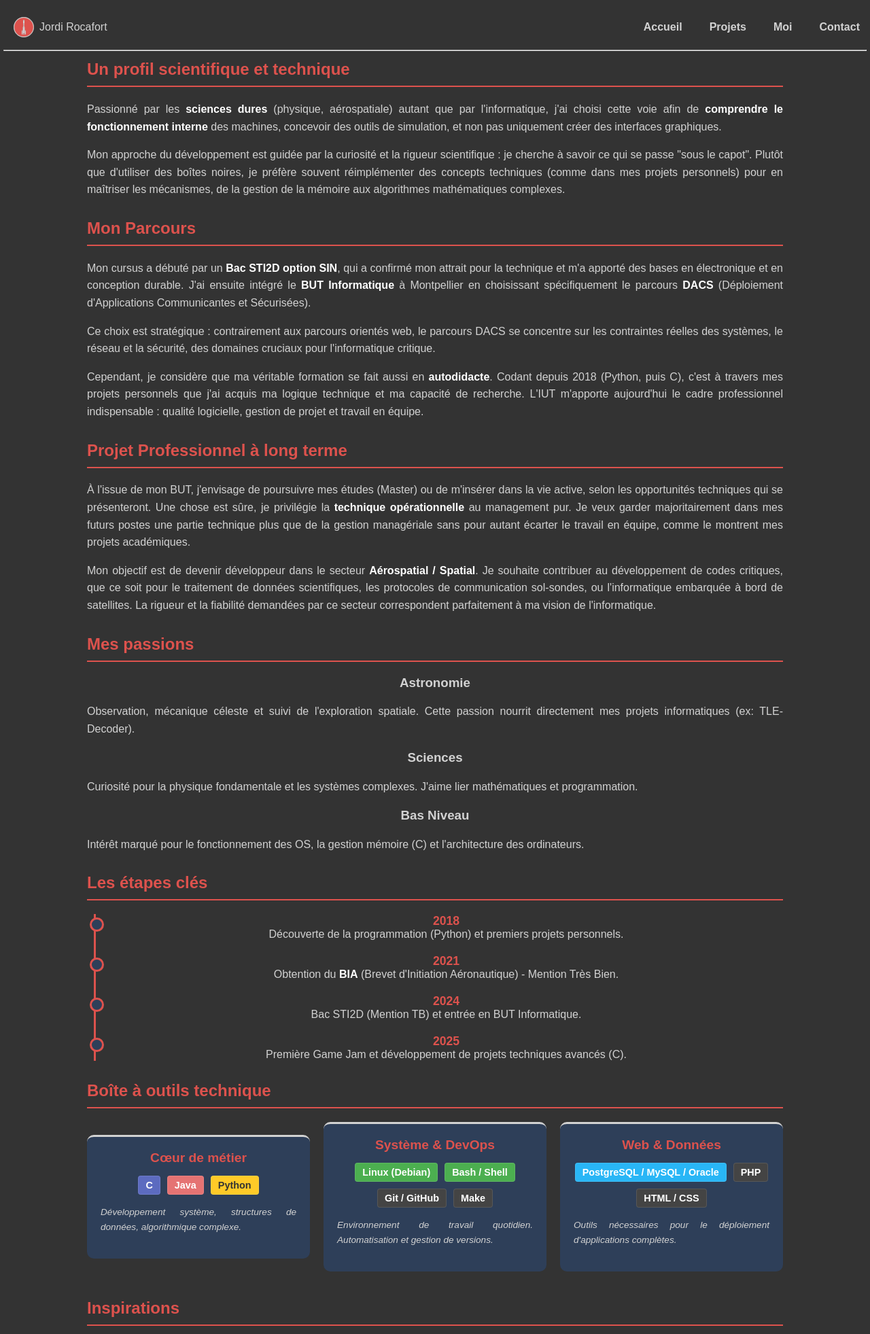
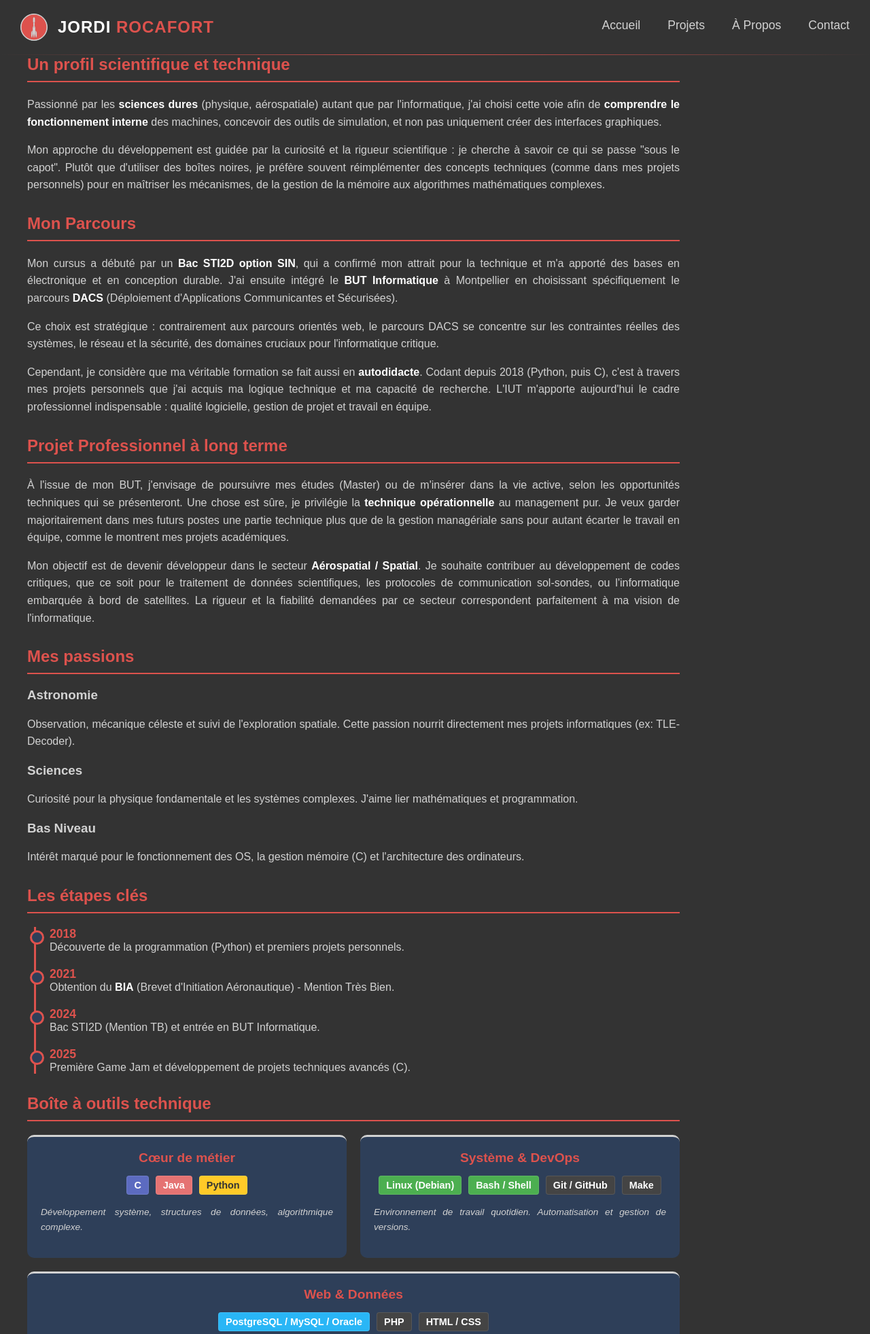
Before and after one commit to Jordi-R66/Portfolio, a PHP site: page /moi.php in a window 1280 px wide. Shown: the top 1963 px of the page at 68% size. Run offline with PHP 8.4, Linux system fonts and the light colour scheme.

Commit message:
Correction de bugs d'affichages et ajout du responsive sur le header

```diff
--- a/site/backend/html/header.html
+++ b/site/backend/html/header.html
@@ -1,35 +1,26 @@
-<div id="header_div">
-	<header>
-		<div id="encart_div">
-			<img src="img/favicon.svg">
-			<p>Jordi Rocafort</p>
+<header>
+	<nav class="navbar">
+		<div class="brand">
+			<a href="index.php">
+				<img src="img/favicon.svg" alt="Logo" class="nav-logo">
+				<span class="brand-text">Jordi <span class="highlight">Rocafort</span></span>
+			</a>
 		</div>
 
-		<nav class="navmenu">
-			<ul class="navmenu_ul">
-				<li class="navmenu_li">
-					<a href="index.php" class="Accueil_link">
-						Accueil
-					</a>
-				</li>
-				<li class="navmenu_li">
-					<a href="projets.php" class="Projets_link">
-						Projets
-					</a>
-				</li>
-				<li class="navmenu_li">
-					<a href="moi.php" class="Apropos_link">
-						Moi
-					</a>
-				</li>
-				<li class="navmenu_li">
-					<a href="contact.php" class="Contact_link">
-						Contact
-					</a>
-				</li>
-			</ul>
-		</nav>
-	</header>
+		<input type="checkbox" id="menu-toggle">
+		<label for="menu-toggle" class="burger-icon">
+			<span></span>
+			<span></span>
+			<span></span>
+		</label>
 
-	<hr>
-</div>
+		<ul class="nav-links">
+			<li><a href="index.php">Accueil</a></li>
+			<li><a href="projets.php">Projets</a></li>
+			<li><a href="moi.php">À Propos</a></li>
+			<li class="last-item"><a href="contact.php">Contact</a></li>
+		</ul>
+	</nav>
+
+	<hr class="header-separator">
+</header>
--- a/site/css/common.css
+++ b/site/css/common.css
@@ -1,29 +1,27 @@
 @import url("variables.css");
 @import url("nav.css");
+
+/* --- RESET & BASES --- */
+body,
+html {
+	margin: 0;
+	padding: 0;
+	width: 100%;
+	overflow-x: hidden;
+	/* Empêche le scroll horizontal accidentel */
+}
 
 body {
 	font-family: sans-serif;
 	background-color: var(--dark-grey);
 	color: var(--light-grey);
-}
-
-html, body {
-	min-height: 100vh;
-	margin: 0;
-}
-
-body {
 	display: flex;
 	flex-direction: column;
 	min-height: 100vh;
+	/* Permet au footer de rester en bas si la page est vide */
 }
 
-header, footer {
-	display: flex;
-	align-items: center;
-	width: 100%;
-}
-
+/* --- LIENS GLOBAUX --- */
 a {
 	color: white;
 	text-decoration: none;
@@ -40,29 +38,37 @@ a.lien:hover {
 	color: var(--red);
 }
 
+/* --- LAYOUT PRINCIPAL --- */
 main {
-	margin: auto;
+	margin: 0 auto;
+	/* Centrage horizontal propre */
 	flex: 1 0 auto;
-
-	width: fit-content;
-	/*height: 100%;*/
+	/* Pousse le footer vers le bas */
+	width: 100%;
+	max-width: 1200px;
+	/* Limite la largeur du contenu principal */
+	display: flex;
+	flex-direction: column;
+	/* Suppression du width: fit-content qui casse le centrage sur certains navigateurs */
 }
 
-main div {
-	text-align: center;
-	margin: auto;
+/* --- HEADER & FOOTER (Nettoyage) --- */
+
+/* On ne touche plus au HEADER ici, c'est nav.css qui gère tout. */
+/* Seul le footer garde son comportement flex centré */
+footer {
+	display: flex;
+	justify-content: center;
+	align-items: center;
+	width: 100%;
+	padding: 20px 0;
+	flex-shrink: 0;
 }
 
-#header_div {
-	margin-top: 10px;
-}
+/* Suppression complète des règles #header_div qui créaient l'offset et les marges blanches */
 
 #footer_div {
-	flex-shrink: 0;
 	margin-top: 20px;
-}
-
-#header_div, #footer_div {
 	text-align: center;
 	padding: 5px;
 }
@@ -75,12 +81,6 @@ main div {
 	gap: 8px;
 }
 
-footer {
-	display: flex;
-	justify-content: center;
-	align-items: center;
-}
-
 #encart_div img {
 	width: 30px;
 	height: auto;
--- a/site/css/nav.css
+++ b/site/css/nav.css
@@ -1,37 +1,215 @@
-@import "variables.css";
+@import url("variables.css");
 
-.navmenu {
-	display: flex;
-	flex-grow: 1;
-	justify-content: flex-end;
-	font-family: sans-serif;
+/* --- HEADER GLOBAL --- */
+header {
+	width: 100%;
+	background-color: var(--dark-grey);
+	position: relative;
+	z-index: 1000;
+	top: 0;
+	left: 0;
 }
 
-.navmenu ul {
-	list-style-type: none;
+/* La barre flex container */
+.navbar {
+	display: flex;
+	justify-content: space-between;
+	/* Logo Gauche / Menu Droite */
+	align-items: center;
+	width: 100%;
+	height: 80px;
+	padding: 0 30px;
+	/* Marges internes fixes plutôt que % pour éviter le centrage flou */
+	box-sizing: border-box;
+}
+
+/* --- LOGO & BRAND --- */
+.brand a {
+	display: flex;
+	align-items: center;
+	gap: 15px;
+	/* Espace entre logo et texte */
+	text-decoration: none;
+	color: white;
+}
+
+.nav-logo {
+	height: 40px;
+	/* Taille fixe pour le logo */
+	width: auto;
+}
+
+.brand-text {
+	font-size: 1.5rem;
+	font-weight: bold;
+	text-transform: uppercase;
+	letter-spacing: 1px;
+}
+
+.brand .highlight {
+	color: var(--red);
+}
+
+/* --- LE MENU (PC) --- */
+.nav-links {
+	display: flex;
+	gap: 40px;
+	/* Espacement plus large entre les liens */
+	list-style: none;
 	margin: 0;
 	padding: 0;
-	display: flex;
+	align-items: center;
 }
 
-.navmenu li {
-	margin-right: 20px;
-	text-align: center;
+.nav-links li a {
+	color: var(--light-grey);
+	text-decoration: none;
+	font-size: 1.1rem;
+	font-weight: 500;
+	position: relative;
+	padding-bottom: 5px;
+	/* Espace pour le trait */
+	display: inline-block;
+	/* Important pour le ::after */
 }
 
-.navmenu li:last-child {
-	margin-right: 0;
+/* Soulignement au survol (Animation) */
+.nav-links li a::after {
+	content: '';
+	position: absolute;
+	width: 0;
+	height: 2px;
+	bottom: 0;
+	left: 0;
+	background-color: var(--red);
+	transition: width 0.3s ease-in-out;
+	/* Animation fluide */
 }
 
-.navmenu a {
-	color: var(--light-grey);
-	text-decoration: none;
-	font-weight: bold;
-	text-align: center;
-	padding: 10px;
+.nav-links li a:hover {
+	color: white;
 }
 
-.navmenu a:hover {
-	transition: 0.5s;
-	color: var(--red);
+.nav-links li a:hover::after {
+	width: 100%;
+	/* Le trait s'étend sur toute la largeur */
 }
+
+/* --- BURGER ICON (Caché sur PC) --- */
+.burger-icon {
+	display: none;
+	flex-direction: column;
+	justify-content: space-between;
+	width: 30px;
+	height: 21px;
+	cursor: pointer;
+}
+
+.burger-icon span {
+	display: block;
+	height: 3px;
+	width: 100%;
+	background-color: white;
+	border-radius: 3px;
+	transition: all 0.3s ease;
+}
+
+#menu-toggle {
+	display: none;
+}
+
+.header-separator {
+	border: 0;
+	height: 1px;
+	background-image: linear-gradient(to right, rgba(0, 0, 0, 0), var(--red), rgba(0, 0, 0, 0));
+	margin: 0;
+	width: 100%;
+	display: block;
+	/* S'assure qu'il prend sa propre ligne */
+}
+
+/* =========================================
+   --- VERSION MOBILE (Tablette & Tel) ---
+   ========================================= */
+
+@media screen and (max-width: 768px) {
+
+	.navbar {
+		height: 60px;
+		padding: 0 20px;
+	}
+
+	.nav-logo {
+		height: 35px;
+		/* Logo un peu plus petit sur mobile */
+	}
+
+	/* On cache le texte, mais on garde le LOGO */
+	.brand-text {
+		display: none;
+	}
+
+	/* LE MENU BURGER */
+	.burger-icon {
+		display: flex;
+		z-index: 1002;
+	}
+
+	/* LE DROPDOWN */
+	.nav-links {
+		position: absolute;
+		top: 60px;
+		left: 0;
+		width: 100%;
+		background-color: var(--dark-blue);
+		flex-direction: column;
+		align-items: flex-end;
+		/* ALIGNE TOUT À DROITE */
+		padding-right: 20px;
+		/* Décalage par rapport au bord droit */
+		gap: 0;
+		max-height: 0;
+		overflow: hidden;
+		transition: max-height 0.4s ease-out;
+		box-shadow: 0 10px 15px rgba(0, 0, 0, 0.5);
+		box-sizing: border-box;
+		/* Important ! */
+	}
+
+	.nav-links li {
+		width: 100%;
+		text-align: right;
+		/* Texte aligné à droite */
+		border-bottom: 1px solid rgba(255, 255, 255, 0.05);
+	}
+
+	.nav-links li a {
+		display: block;
+		padding: 20px 0;
+		font-size: 1.2rem;
+	}
+
+	/* Correction hover sur mobile (le trait part de la droite) */
+	.nav-links li a::after {
+		left: auto;
+		right: 0;
+	}
+
+	/* Ouverture */
+	#menu-toggle:checked~.nav-links {
+		max-height: 300px;
+	}
+
+	/* Animation Croix */
+	#menu-toggle:checked~.burger-icon span:nth-child(1) {
+		transform: rotate(45deg) translate(5px, 5px);
+	}
+
+	#menu-toggle:checked~.burger-icon span:nth-child(2) {
+		opacity: 0;
+	}
+
+	#menu-toggle:checked~.burger-icon span:nth-child(3) {
+		transform: rotate(-45deg) translate(7px, -7px);
+	}
+}
```
